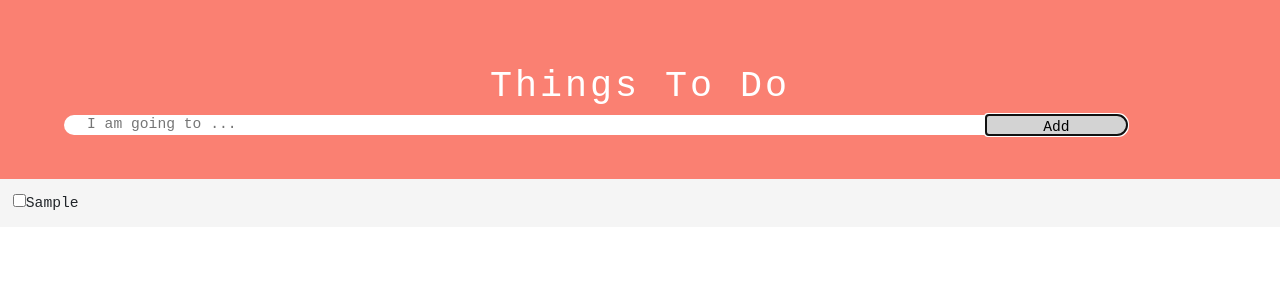
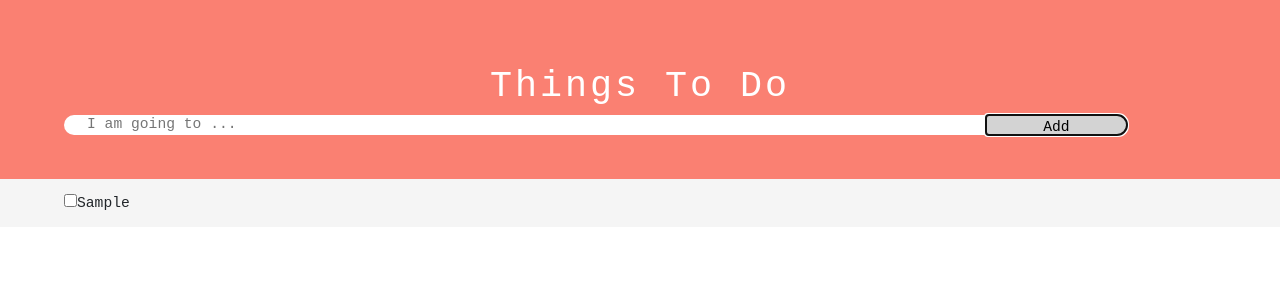
Before and after one commit to Angelette/react-todolist, a React (Create React App) app: page / in a window 1280 px wide. Both pictures are taken after typing "Sample" into the empty fields and a click on the button "Add". Shown: the top 300 px of the page. Built offline with nearby package versions, Linux system fonts and the light colour scheme; some icons are missing.

Commit message:
28 AUG 5:38PM
CSS

When checkbox checked, whole list assigned className of done to change background-color, instead of div within list

```diff
--- a/src/App.css
+++ b/src/App.css
@@ -54,6 +54,7 @@ ul {
 
 li {
     padding: 1%;
+    padding-left: 5%;
     list-style-type: none; /* remove bullet points*/
 }
 
@@ -75,7 +76,12 @@ li:nth-child(even):hover {
 
 .done {
     text-decoration: line-through;
-    background-color: dimgray;
+    background-color: silver;
+}
+
+.done:nth-child(even) {
+    text-decoration: line-through;
+    background-color: silver;
 }
 
 
@@ -86,7 +92,7 @@ li:nth-child(even):hover {
 #removeBtn {
     float: right;
     background-color: transparent;
-    /* border-radius: 15px; */
+    border-radius: 15px;
     color: salmon
 }
 
--- a/src/App.js
+++ b/src/App.js
@@ -85,8 +85,8 @@ class App extends React.Component {
           {/* Each object returns list item */}
           {this.state.items.map((item, index) => {
             return (
-              <li key={item.itemName + index}>
-                <div className={item.done ? "done" : ""}>
+              <li key={item.itemName + index} className={item.done ? "done" : ""}>
+                <div>
                   <input
                     type="checkbox"
                     // Takes in event, calls method toggleCheckbox with params event and index
```
